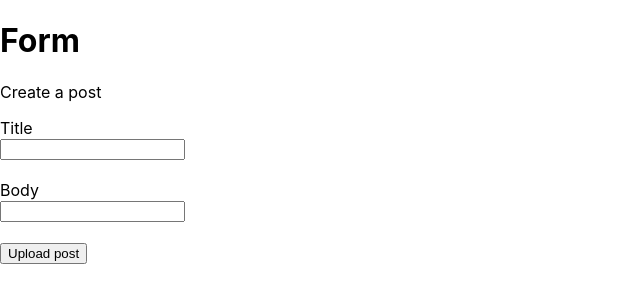
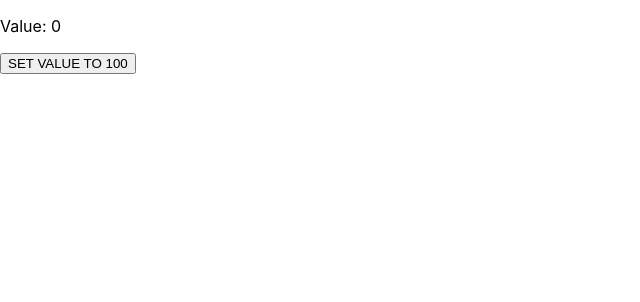
Before and after one commit to YoungSandw1ch/TypeScript, a React (Create React App) app: page / in a window 1280 px wide. Shown: the top 302 px of the page, without its empty margins (0-640 px from the left). Built offline with nearby package versions, Linux system fonts and the light colour scheme.

Commit message:
ts and createContext

```diff
--- a/src/App.tsx
+++ b/src/App.tsx
@@ -1,46 +1,16 @@
-import { useState } from "react";
-
-const defaultFormData = {
-  title: "",
-  body: "",
-};
+import { useContext } from "react";
+import { InputValueContext } from "./context/InputValueContext";
 
 export default function App() {
-  const [formData, setFormData] = useState(defaultFormData);
-  const { title, body } = formData;
-
-  const onChange = (e: React.ChangeEvent<HTMLInputElement>) => {
-    setFormData((prevState) => ({
-      ...prevState,
-      [e.target.id]: e.target.value,
-    }));
-  };
-
-  const onSubmit = (e: React.FormEvent<HTMLFormElement>) => {
-    e.preventDefault();
-    console.log(formData);
-
-    setFormData(defaultFormData);
-  };
+  const { state, dispatch } = useContext(InputValueContext);
+  console.log("state and dispatch: ", state, dispatch)
 
   return (
     <>
-      <h1>Form</h1>
-      <p>Create a post</p>
-
-      <form onSubmit={onSubmit}>
-        <label htmlFor="title">Title</label>
-        <br />
-        <input type="text" id="title" value={title} onChange={onChange} />
-        <br />
-        <br />
-        <label htmlFor="body">Body</label>
-        <br />
-        <input type="text" id="body" value={body} onChange={onChange} />
-        <br />
-        <br />
-        <button type="submit">Upload post</button>
-      </form>
+      <p>Value: {state.inputValue}</p>
+      <button onClick={() => dispatch({ type: "SET_INPUT_VALUE", payload: 2 })}>
+        SET VALUE TO 100
+      </button>
     </>
   );
 }
--- a/src/context/InputValueContexts.tsx
+++ b/src/context/InputValueContext.tsx
@@ -1,17 +1,26 @@
 import { createContext, useReducer } from "react";
+
+type AppState = typeof initialState;
+type Action =
+  | { type: "SET_INPUT_VALUE" ; payload: number }
+  | { type: "SET_INPUT_VALUE_TO_100" }
+
+
+interface ProviderProps {
+  children: React.ReactNode;
+}
 
 const initialState = {
   inputValue: 0,
 };
 
-const reducer = (state, action) => {
-  const { type, payload } = action;
+const reducer = (state: AppState, action: Action) => {
 
-  switch (type) {
+  switch (action.type) {
     case "SET_INPUT_VALUE":
       return {
         ...state,
-        inputValue: payload,
+        inputValue: state.inputValue + action.payload,
       };
     case "SET_INPUT_VALUE_TO_100":
       return {
@@ -23,9 +32,12 @@ const reducer = (state, action) => {
   }
 };
 
-const InputValueContext = createContext(initialState);
+const InputValueContext = createContext<{
+  state: AppState;
+  dispatch: React.Dispatch<Action>
+}>({ state: initialState, dispatch: () => {} });
 
-function InputValueProvider(props) {
+function InputValueProvider(props: ProviderProps) {
   const [state, dispatch] = useReducer(reducer, initialState);
 
   return (
--- a/src/index.tsx
+++ b/src/index.tsx
@@ -2,6 +2,7 @@ import React from 'react';
 import ReactDOM from 'react-dom/client';
 import './index.css';
 import App from './App';
+import { InputValueProvider } from './context/InputValueContext';
 // import reportWebVitals from './reportWebVitals';
 
 const root = ReactDOM.createRoot(
@@ -9,7 +10,9 @@ const root = ReactDOM.createRoot(
 );
 root.render(
   <React.StrictMode>
-    <App />
+    <InputValueProvider>
+      <App />
+    </InputValueProvider>
   </React.StrictMode>
 );
 
```
